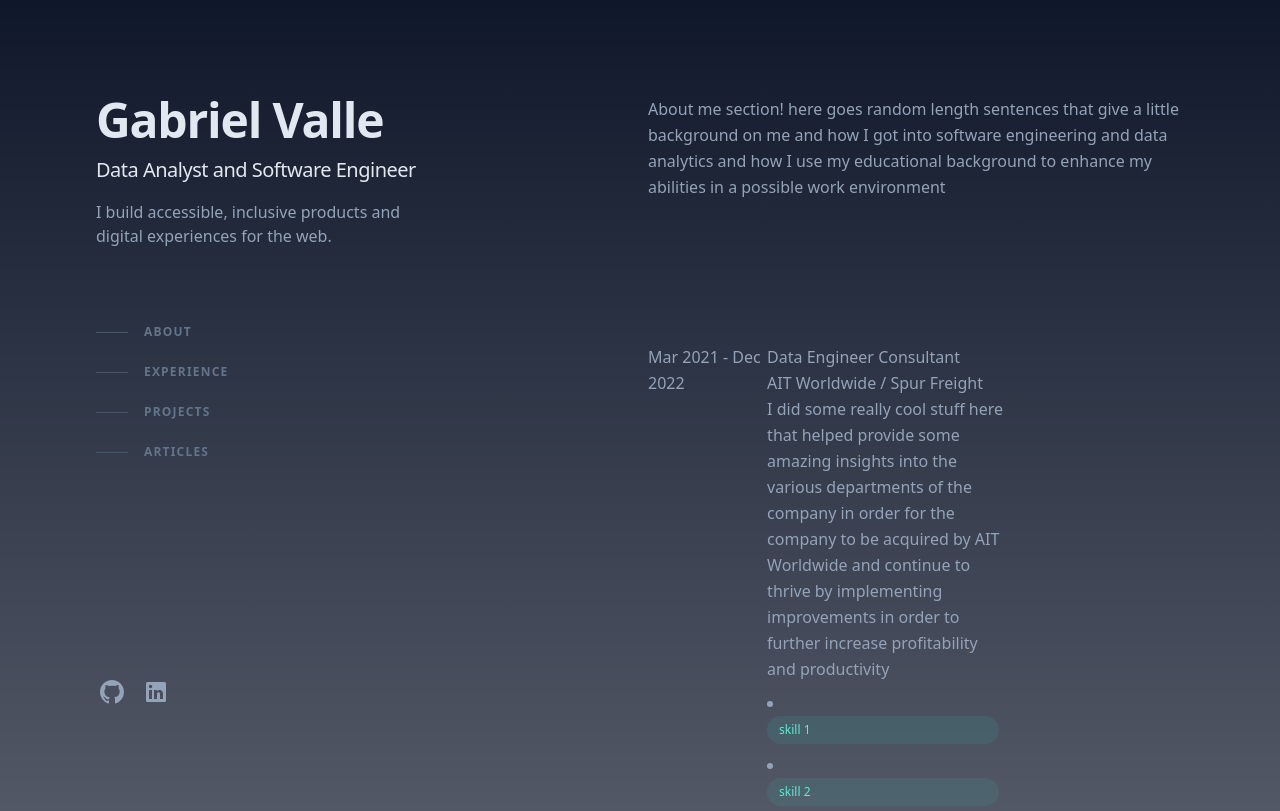
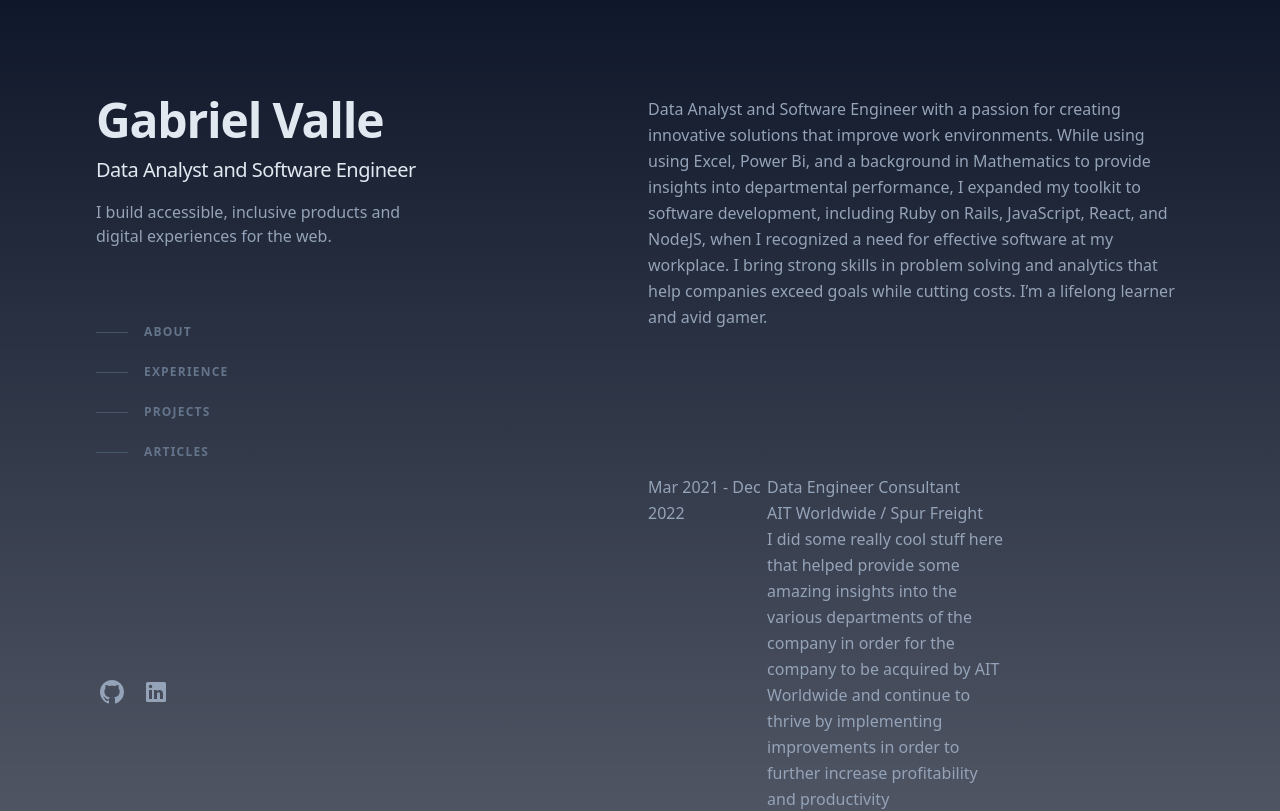
Before and after one commit to GabrielValle91/portfolio, a Next.js app: page / in a window 1280 px wide. Shown: the top 811 px of the page. Built offline with nearby package versions, Linux system fonts and the light colour scheme.

Commit message:
update about me section

```diff
--- a/app/components/aboutMe.tsx
+++ b/app/components/aboutMe.tsx
@@ -1,10 +1,14 @@
 const AboutMe = () => {
   return (
     <div>
-      About me section! here goes random length sentences that give a little
-      background on me and how I got into software engineering and data
-      analytics and how I use my educational background to enhance my abilities
-      in a possible work environment
+      Data Analyst and Software Engineer with a passion for creating innovative
+      solutions that improve work environments. While using using Excel, Power
+      Bi, and a background in Mathematics to provide insights into departmental
+      performance, I expanded my toolkit to software development, including Ruby
+      on Rails, JavaScript, React, and NodeJS, when I recognized a need for
+      effective software at my workplace. I bring strong skills in problem
+      solving and analytics that help companies exceed goals while cutting
+      costs. I’m a lifelong learner and avid gamer.
     </div>
   );
 };
```
